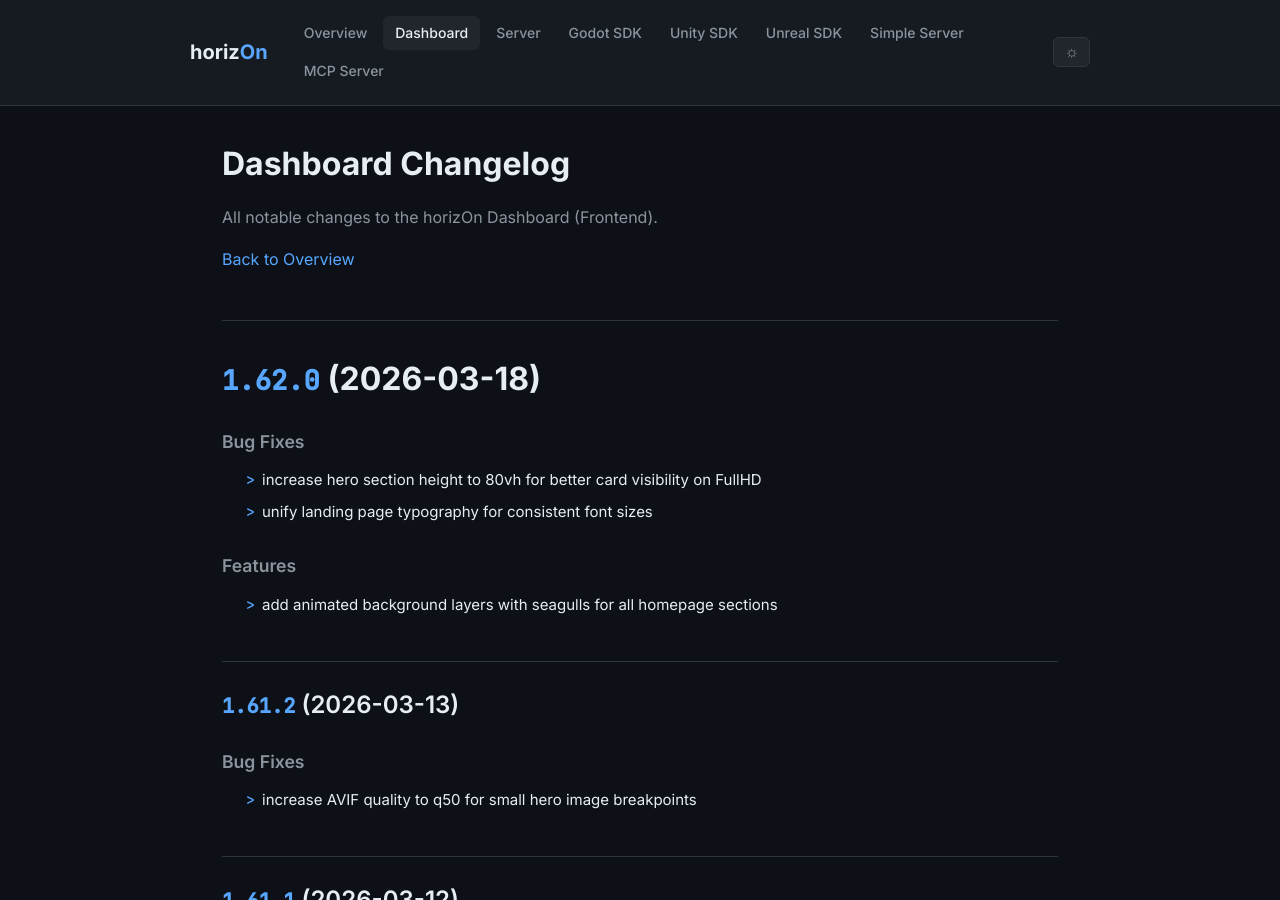
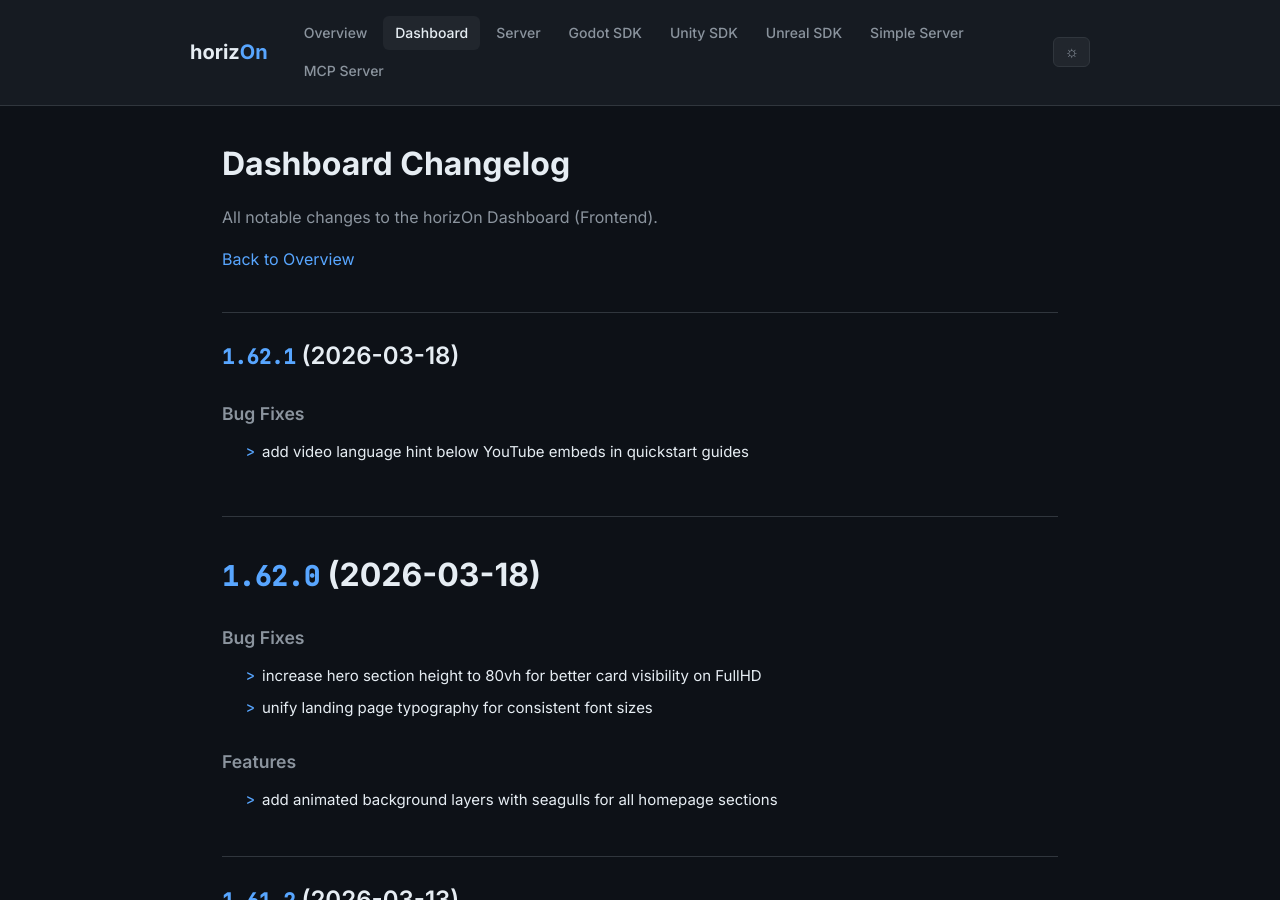
Before and after one commit to ProjectMakersDE/horizOn-Changelog, a Jekyll site: the page built from dashboard-changelog.md, in a window 1280 px wide and 900 px high. Built offline with Jekyll 4.4.1, drawn with Linux system fonts in a browser that asks for light colours.

Commit message:
chore: sync changelogs [skip ci]

```diff
--- a/dashboard-changelog.md
+++ b/dashboard-changelog.md
@@ -8,6 +8,13 @@ title: Dashboard Changelog
 All notable changes to the horizOn Dashboard (Frontend).
 
 [Back to Overview](.)
+
+## [1.62.1](https://github.com/ProjectMakersDE/horizOn-Dashboard/compare/v1.62.0...v1.62.1) (2026-03-18)
+
+
+### Bug Fixes
+
+* add video language hint below YouTube embeds in quickstart guides ([b13e40d](https://github.com/ProjectMakersDE/horizOn-Dashboard/commit/b13e40df10306cf55d5e6b9be6a14e761dfecfbc))
 
 # [1.62.0](https://github.com/ProjectMakersDE/horizOn-Dashboard/compare/v1.61.2...v1.62.0) (2026-03-18)
 
```
Also changed, not shown: index.md (+1 -1 lines).
